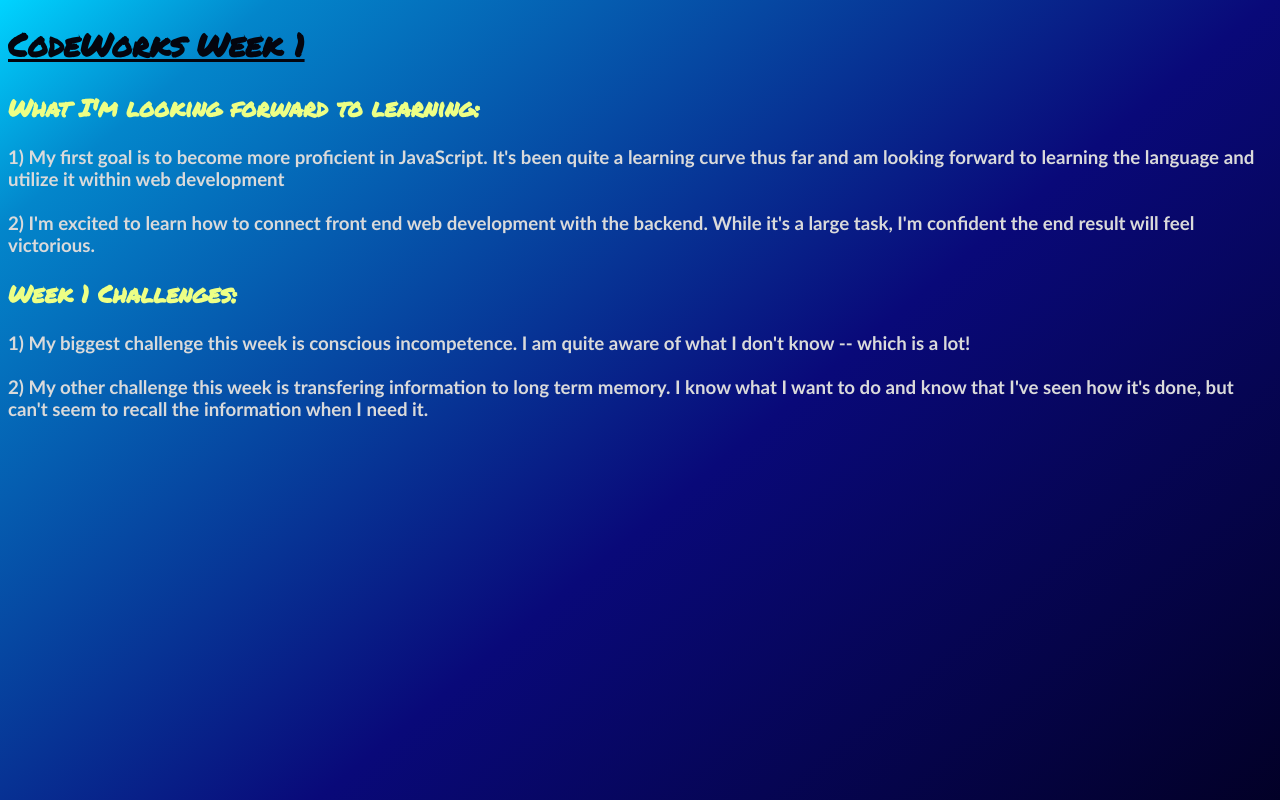
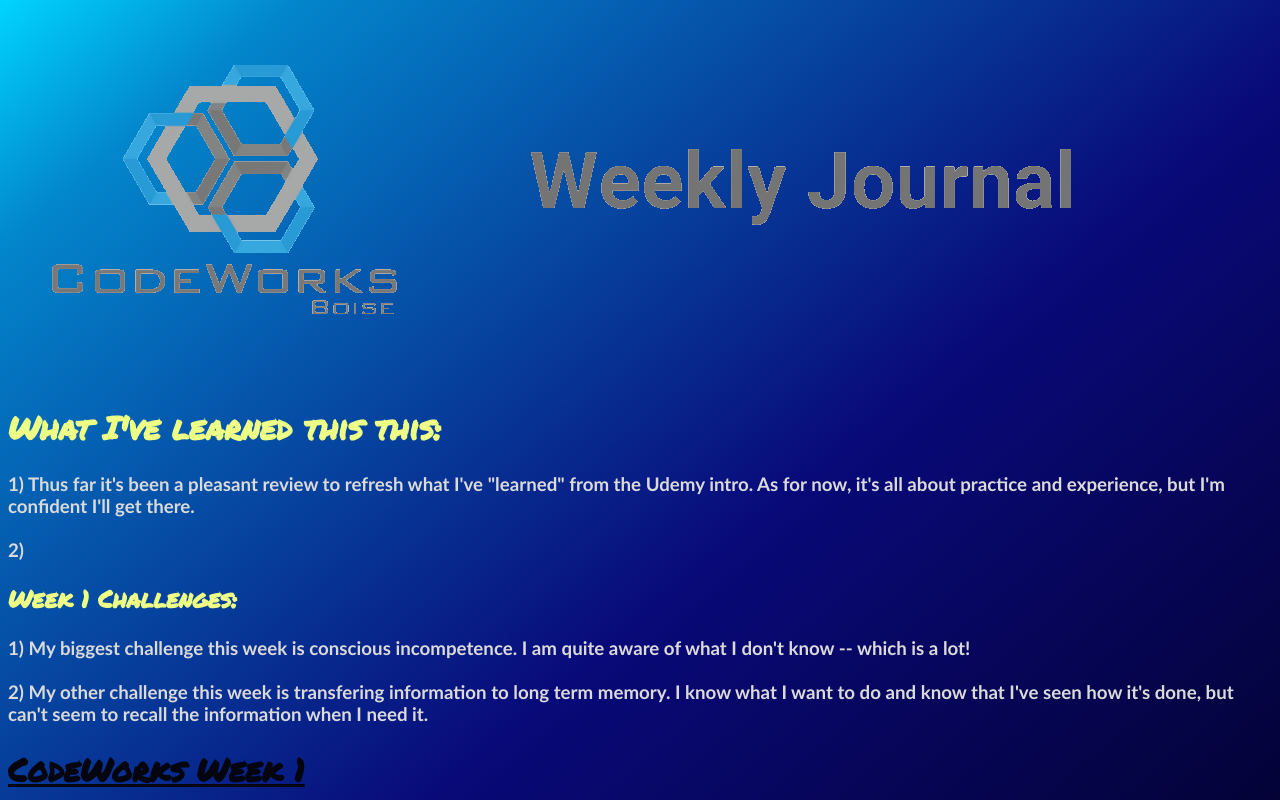
Before and after one commit to davidwfolk/Journal, a plain HTML site: page index.html in a window 1280 px wide. Shown: the top 800 px of the page. Drawn offline with Linux system fonts and the light colour scheme.

Commit message:
add images

```diff
--- a/index.html
+++ b/index.html
@@ -7,8 +7,28 @@
   <link href="https://fonts.googleapis.com/css?family=Permanent+Marker&display=swap" rel="stylesheet">
   <link href="https://stackpath.bootstrapcdn.com/font-awesome/4.7.0/css/font-awesome.min.css" rel="stylesheet" integrity="sha384-wvfXpqpZZVQGK6TAh5PVlGOfQNHSoD2xbE+QkPxCAFlNEevoEH3Sl0sibVcOQVnN" crossorigin="anonymous">
   <link rel="stylesheet" href="style.css">
+  <img src="BCW Journal.png" alt="Boise CodeWorks Journal"></img>
 </head>
 <body>
+  <div>
+    <h1 class="points">What I've learned this this:</h1>
+      <h3 class="answer">1) Thus far it's been a pleasant review to refresh what I've "learned" from the Udemy intro.  As for now, it's all about practice and experience, but I'm confident I'll get there.
+        <br>
+        <br>
+        2)
+
+      </h3>
+  </div>
+
+  <div>
+    <h2 class="points">Week 1 Challenges:</h2>
+    <h3 class="answer">1) My biggest challenge this week is conscious incompetence.  I am quite aware of what I don't know -- which is a lot!
+      <br>
+      <br>
+      2) My other challenge this week is transfering information to long term memory.  I know what I want to do and know that I've seen how it's done, but can't seem to recall the information when I need it.
+    </h3>
+  </div>
+
   <div>
   <h1 class="weeks"><u>CodeWorks Week 1</u></h1>
     <h2 class ="points">What I'm looking forward to learning:</h2>
@@ -20,15 +40,6 @@
     </h3>
   </div>
 
-  <div>
-    <h2 class="points">Week 1 Challenges:</h2>
-    <h3 class="answer">1) My biggest challenge this week is conscious incompetence.  I am quite aware of what I don't know -- which is a lot!
-      <br>
-      <br>
-      2) My other challenge this week is transfering information to long term memory.  I know what I want to do and know that I've seen how it's done, but can't seem to recall the information when I need it.
-    </h3>
-  </div>
-
 
 </body>
 </html>
```
Also changed, not shown: BCW Journal.png (added), Weekly Journal (1).png (added).
